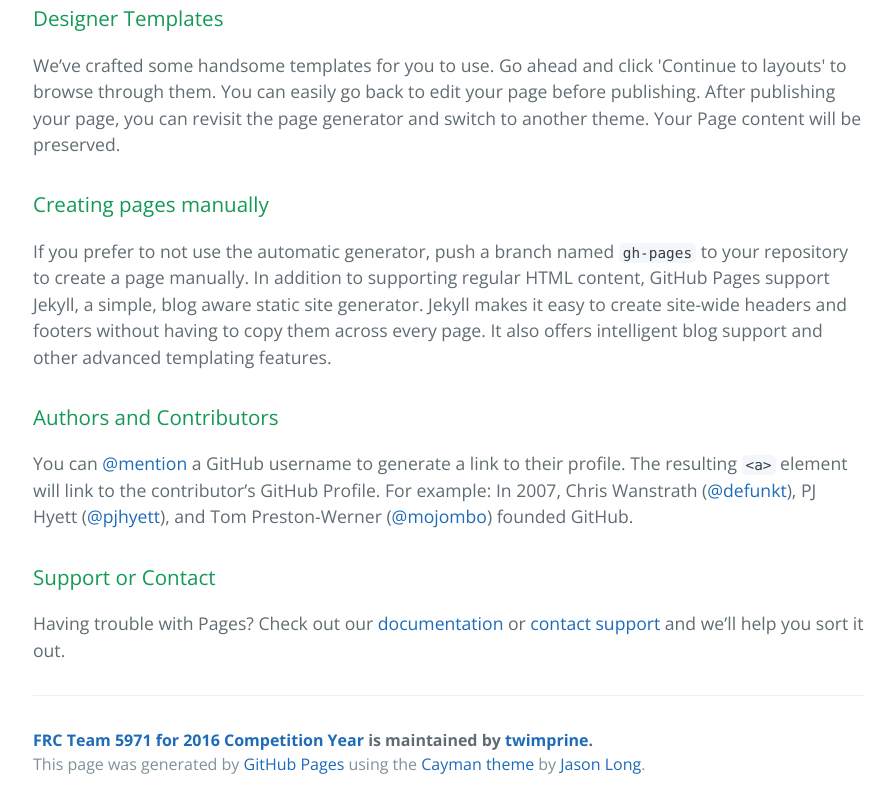
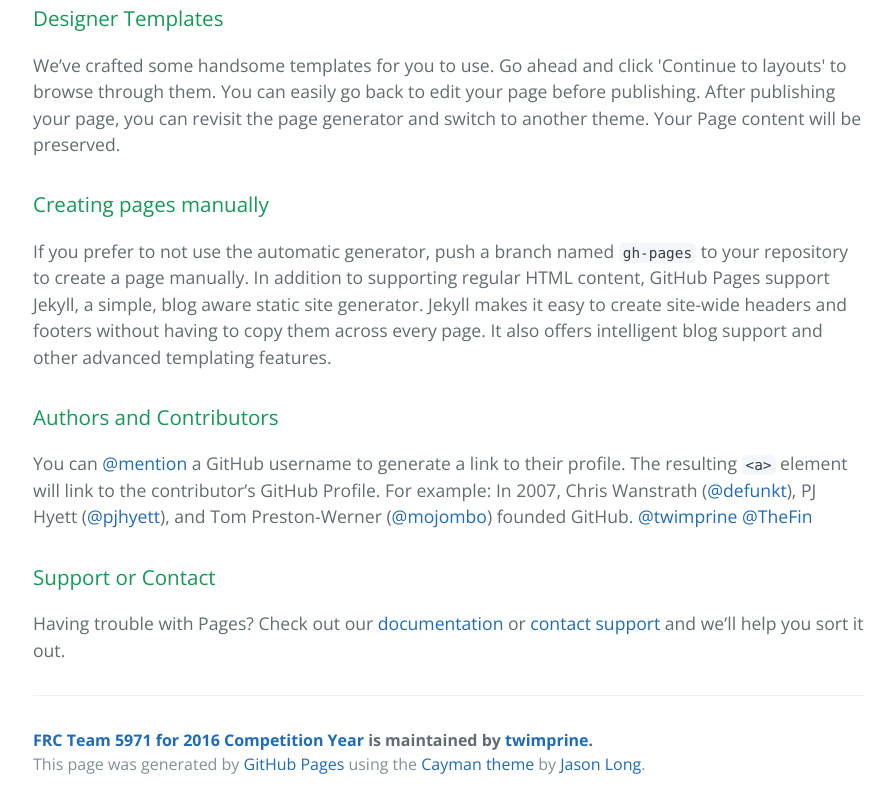
Before and after one commit to compoundchris/5971_2016, a plain HTML site: page index.html in a window 1280 px wide. Shown: the part 551-1359 px from the top of the page, without its empty margins (191-1087 px from the left). Drawn offline with nearby package versions, Linux system fonts and the light colour scheme.

```diff
--- a/index.html
+++ b/index.html
@@ -37,7 +37,7 @@
 <h3>
 <a id="authors-and-contributors" class="anchor" href="#authors-and-contributors" aria-hidden="true"><span class="octicon octicon-link"></span></a>Authors and Contributors</h3>
 
-<p>You can <a href="https://github.com/blog/821" class="user-mention">@mention</a> a GitHub username to generate a link to their profile. The resulting <code>&lt;a&gt;</code> element will link to the contributor’s GitHub Profile. For example: In 2007, Chris Wanstrath (<a href="https://github.com/defunkt" class="user-mention">@defunkt</a>), PJ Hyett (<a href="https://github.com/pjhyett" class="user-mention">@pjhyett</a>), and Tom Preston-Werner (<a href="https://github.com/mojombo" class="user-mention">@mojombo</a>) founded GitHub.</p>
+<p>You can <a href="https://github.com/blog/821" class="user-mention">@mention</a> a GitHub username to generate a link to their profile. The resulting <code>&lt;a&gt;</code> element will link to the contributor’s GitHub Profile. For example: In 2007, Chris Wanstrath (<a href="https://github.com/defunkt" class="user-mention">@defunkt</a>), PJ Hyett (<a href="https://github.com/pjhyett" class="user-mention">@pjhyett</a>), and Tom Preston-Werner (<a href="https://github.com/mojombo" class="user-mention">@mojombo</a>) founded GitHub. <a href="https://github.com/twimprine" class="user-mention">@twimprine</a> <a href="https://github.com/TheFin" class="user-mention">@TheFin</a></p>
 
 <h3>
 <a id="support-or-contact" class="anchor" href="#support-or-contact" aria-hidden="true"><span class="octicon octicon-link"></span></a>Support or Contact</h3>
```
Also changed, not shown: params.json (+1 -1 lines).
